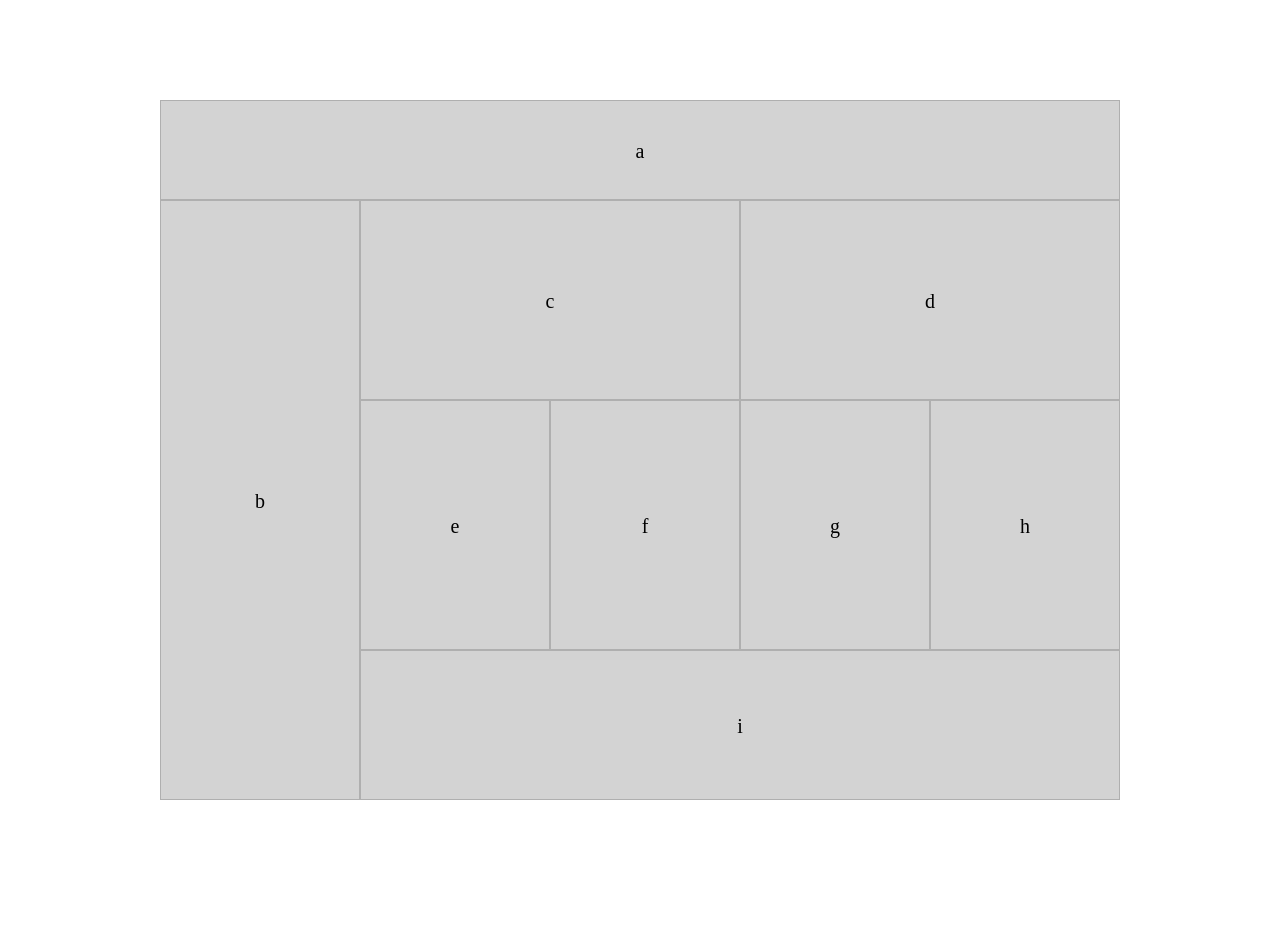
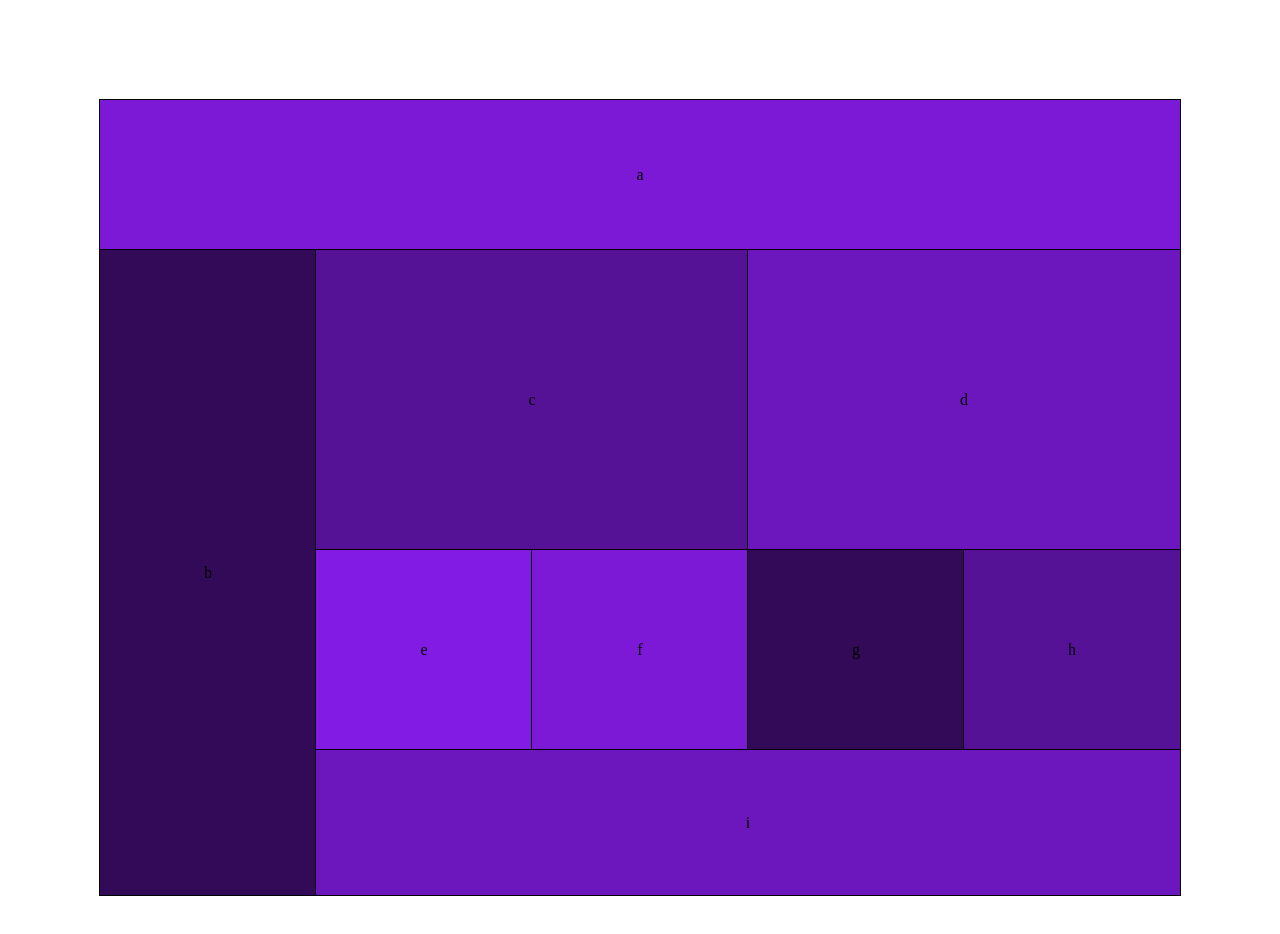
Before and after one commit to kuya32/301-lab-01, a plain HTML site: page index.html in a window 1280 px wide. Before the commit the page ends 900 px from the top, so only its background shows below. Drawn offline with Linux system fonts and the light colour scheme.

Commit message:
Revisited lab 1 for lab 4a and changed CSS files to use Grid Layout

```diff
--- a/index.html
+++ b/index.html
@@ -13,51 +13,15 @@
   <header></header>
   <main>
     <ul>
-      <li>
-        <div id='a'>
-          <p>a</p>
-        </div>
-      </li>
-      <li>
-        <div id='b'>
-          <p>b</p>
-        </div>
-      </li>
-      <li>
-        <div class='cd'>
-          <p class='pp'>c</p>
-        </div>
-      </li>
-      <li>
-        <div class='cd'>
-          <p class='pp'>d</p>
-        </div>
-      </li>
-      <li>
-        <div class='efgh'>
-          <p class='pppp'>e</p>
-        </div>
-      </li>
-      <li>
-        <div class='efgh'>
-          <p class='pppp'>f</p>
-        </div>
-      </li>
-      <li>
-        <div class='efgh'>
-          <p class='pppp'>g</p>
-        </div>
-      </li>
-      <li>
-        <div class='efgh'>
-          <p class='pppp'>h</p>
-        </div>
-      </li>
-      <li>
-        <div id='i'>
-          <p>i</p>
-        </div>
-      </li>
+      <li id='a'>a</li>
+      <li id='b'>b</li>
+      <li id='c'>c</li>
+      <li id='d'>d</li>
+      <li id='e'>e</li>
+      <li id='f'>f</li>
+      <li id='g'>g</li>
+      <li id='h'>h</li>
+      <li id='i'>i</li>
     </ul>
   </main>
   <footer></footer>
--- a/styles/base.css
+++ b/styles/base.css
@@ -6,20 +6,25 @@ html {
   margin: 100px;
 }
 
-@media only screen and (max-width: 767px){
-
 body {
   width: 480px;
   margin: auto;
 }
 
-}
-
-@media only screen and (min-width: 768px){
+@media only screen and (min-width: 725px) and (max-width: 1079px) {
 
   body {
-    width: 960px;
+    width: 780px;
     margin: auto;
   }
 
 }
+
+@media only screen and (min-width: 1080px){
+
+  body {
+    width: 1080px;
+    margin: auto;
+  }
+
+}
--- a/styles/layout.css
+++ b/styles/layout.css
@@ -1,88 +1,194 @@
-@media only screen and (max-width: 767px){
-
-  p {
+li {
+  display: grid;
+  align-items: center;
   text-align: center;
-    display: table-cell;
-    vertical-align: middle;
-    font-size: 20px;
 }
 
-  #a, #a > p {
-    width: 480px;
+#a {
+  grid-area: a;
   height: 75px;
 }
 
-  #b, #b > p{
-    width: 480px;
+#b {
+  grid-area: b;
   height: 150px;
 }
 
-  .cd, .pp{
-    width: 480px;
+#c {
+  grid-area: c;
   height: 125px;
 }
 
-  .efgh, .pppp {
-    width: 240px;
+#d {
+  grid-area: d;
+  height: 125px;
+}
+
+#e {
+  grid-area: e;
   height: 250px;
 }
 
-  #i, #i > p{
-    width: 480px;
-    height: 80px;
-    clear: both;
+#f {
+  grid-area: f;
+  height: 250px;
 }
 
-  ul > li:nth-child(5) > div,
-  ul > li:nth-child(7) > div {
-    float: left;
+#g {
+  grid-area: g;
+  height: 250px;
 }
 
-  ul > li:nth-child(6) > div,
-  ul > li:nth-child(8) > div {
-    float: right;
+#h {
+  grid-area: h;
+  height: 250px;
+}
+
+#i {
+  grid-area: i;
+  height: 80px;
+}
+
+ul {
+  display: grid;
+  grid-template-columns: 50% 50%;
+  grid-template-rows: auto;
+  grid-template-areas:
+    'a a'
+    'b b'
+    'c c'
+    'd d'
+    'e f'
+    'g h'
+    'i i';
+}
+
+@media only screen and (min-width: 725px) and (max-width: 1079px){
+  li {
+    display: grid;
+    align-items: center;
+    text-align: center;
+  }
+
+  #a {
+    grid-area: a;
+    height: 150px;
+  }
+
+  #b {
+    grid-area: b;
+    height: 300px;
+  }
+
+  #c {
+    grid-area: c;
+    height: 300px;
+  }
+
+  #d {
+    grid-area: d;
+    height: 300px;
+  }
+
+  #e {
+    grid-area: e;
+    height: 200px;
+  }
+
+  #f {
+    grid-area: f;
+    height: 200px;
+  }
+
+  #g {
+    grid-area: g;
+    height: 200px;
+  }
+
+  #h {
+    grid-area: h;
+    height: 200px;
+  }
+
+  #i {
+    grid-area: i;
+    height: 145px;
+  }
+
+  ul {
+    display: grid;
+    grid-template-columns: 25% 25% 25% 25%;
+    grid-template-rows: auto;
+    grid-template-areas:
+      'a a a a'
+      'b b c d'
+      'e f g h'
+      'i i i i';
   }
 }
 
-@media only screen and (min-width: 768px){
+@media only screen and (min-width: 1080px){
 
-  p {
+  li {
+    display: grid;
+    align-items: center;
     text-align: center;
-    display: table-cell;
-    vertical-align: middle;
-    font-size: 20px;
   }
 
-  #a, #a > p {
-    width: 960px;
-    height: 100px;
+  #a {
+    grid-area: a;
+    height: 150px;
   }
 
-  #b, #b > p{
-    width: 200px;
-    height: 600px;
+  #b {
+    grid-area: b;
+    height: 645px;
   }
 
-  .cd, .pp{
-    width: 380px;
+  #c {
+    grid-area: c;
+    height: 300px;
+  }
+
+  #d {
+    grid-area: d;
+    height: 300px;
+  }
+
+  #e {
+    grid-area: e;
     height: 200px;
   }
 
-  .efgh, .pppp {
-    width: 190px;
-    height: 250px;
+  #f {
+    grid-area: f;
+    height: 200px;
   }
 
-  #i, #i > p{
-    width: 760px;
-    height: 150px;
+  #g {
+    grid-area: g;
+    height: 200px;
   }
 
-  #a, #b, .cd, .efgh{
-    float: left;
+  #h {
+    grid-area: h;
+    height: 200px;
   }
 
   #i {
-    float: right;
+    grid-area: i;
+    height: 145px;
   }
+
+  ul {
+    display: grid;
+    grid-template-columns: 20% 20% 20% 20% 20%;
+    grid-template-rows: auto;
+    grid-template-areas:
+      'a a a a a'
+      'b c c d d'
+      'b e f g h'
+      'b i i i i';
   }
+
+}
--- a/styles/module.css
+++ b/styles/module.css
@@ -1,17 +1,122 @@
-@media only screen and (max-width: 767px){
+li {
+  outline: solid rgb(0, 0, 0) 1px;
+}
 
-  div {
-    border: solid rgb(175, 175, 175) 1px;
-    background-color: rgb(211, 211, 211);
-  }
+#a {
+  background-color: rgb(211, 211, 211);
+}
+
+#b {
+  background-color: rgb(224, 224, 224);
+}
+
+#c {
+  background-color: rgb(186, 186, 186);
+}
+
+#d {
+  background-color: rgb(148, 148, 148);
+}
+
+#e {
+  background-color: rgb(84, 84, 84);
+}
+
+#f {
+  background-color: rgb(211, 211, 211);
+}
+
+#g {
+  background-color: rgb(211, 211, 211);
+}
+
+#h {
+  background-color: rgb(224, 224, 224);
+}
+
+#i {
+  background-color: rgb(186, 186, 186);
+}
+
+
+
+@media only screen and (min-width: 725px) and (max-width: 1079px) {
+
+#a {
+  background-color: rgb(58, 214, 19);
+}
+
+#b {
+  background-color: rgb(24, 87, 8);
+}
+
+#c {
+  background-color: rgb(41, 150, 14);
+}
+
+#d {
+  background-color: rgb(51, 189, 17);
+}
+
+#e {
+  background-color: rgb(62, 227, 20);
+}
+
+#f {
+  background-color: rgb(58, 214, 19);
+}
+
+#g {
+  background-color: rgb(24, 87, 8);
+}
+
+#h {
+  background-color: rgb(41, 150, 14);
+}
+
+#i {
+  background-color: rgb(51, 189, 17);
+}
 
 }
 
-@media only screen and (min-width: 768px){
 
-  div {
-    border: solid rgb(175, 175, 175) 1px;
-    background-color: rgb(211, 211, 211);
+
+@media only screen and (min-width: 1080px){
+
+  #a {
+    background-color: rgb(123, 25, 214);
   }
 
+  #b {
+    background-color: rgb(50, 10, 87);
+  }
+
+  #c {
+    background-color: rgb(86, 18, 150);
+  }
+
+  #d {
+    background-color: rgb(108, 23, 189);
+  }
+
+  #e {
+    background-color: rgb(130, 27, 227);
+  }
+
+  #f {
+    background-color: rgb(123, 25, 214);
+  }
+
+  #g {
+    background-color: rgb(50, 10, 87);
+  }
+
+  #h {
+    background-color: rgb(86, 18, 150);
+  }
+
+  #i {
+    background-color: rgb(108, 23, 189);
+  }
 }
```
Lines whose indentation alone changed are shown as unchanged.
